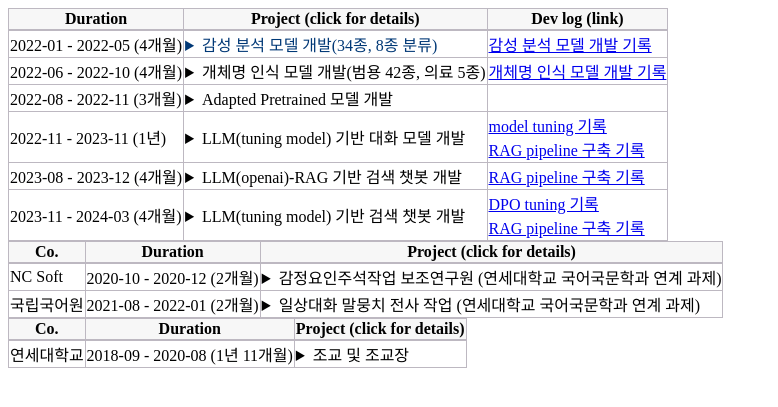
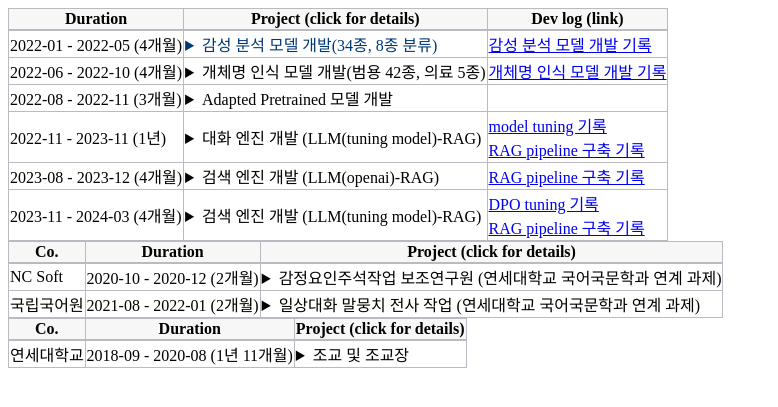
Before and after one commit to finddme/finddme.github.io, a Jekyll site: the page built from _posts/2022-01-01-Project.md, in a window 1280 px wide. Shown: the top 407 px of the page, without its empty margins (0-778 px from the left). Built offline with Jekyll 4.4.1, drawn with Linux system fonts in a browser that asks for light colours.

Commit message:
Update 2022-01-01-Project.md

```diff
--- a/_posts/2022-01-01-Project.md
+++ b/_posts/2022-01-01-Project.md
@@ -192,7 +192,7 @@
          <td class="line">
            <details>
            <summary style="cursor: pointer;" onmouseover="this.style.fontWeight='bold'; this.style.color='#003876'; this.style.backgroundColor='#f2f2f2'" onmouseout="this.style.fontWeight=''; this.style.color=''; this.style.backgroundColor=''"><span class="glyphicon glyphicon-menu-right"></span>
-            <span class="glyphicon glyphicon-option-horizontal" style="display:none"></span>LLM(tuning model) 기반 대화 모델 개발</summary>
+            <span class="glyphicon glyphicon-option-horizontal" style="display:none"></span>대화 엔진 개발 (LLM(tuning model)-RAG)</summary>
              <br>
               -> 역사 인물 복원 사업에 사용 중(김구, 윤봉길, 안중근 기념관 키오스크 전시)
               <li><strong>프로젝트 정의</strong></li>
@@ -233,7 +233,7 @@
          <td class="line">
            <details>
            <summary style="cursor: pointer;" onmouseover="this.style.fontWeight='bold'; this.style.color='#003876'; this.style.backgroundColor='#f2f2f2'" onmouseout="this.style.fontWeight=''; this.style.color=''; this.style.backgroundColor=''"><span class="glyphicon glyphicon-menu-right"></span>
-            <span class="glyphicon glyphicon-option-horizontal" style="display:none"></span>LLM(openai)-RAG 기반 검색 챗봇 개발</summary>
+            <span class="glyphicon glyphicon-option-horizontal" style="display:none"></span>검색 엔진 개발 (LLM(openai)-RAG)</summary>
              <br>
               -> 행정연구원 보고서 검색 플랫폼 검색 엔진으로 내장
               <li><strong>프로젝트 정의</strong></li>
@@ -276,7 +276,7 @@
          <td class="line">
            <details>
            <summary style="cursor: pointer;" onmouseover="this.style.fontWeight='bold'; this.style.color='#003876'; this.style.backgroundColor='#f2f2f2'" onmouseout="this.style.fontWeight=''; this.style.color=''; this.style.backgroundColor=''"><span class="glyphicon glyphicon-menu-right"></span>
-            <span class="glyphicon glyphicon-option-horizontal" style="display:none"></span>LLM(tuning model) 기반 검색 챗봇 개발</summary>
+            <span class="glyphicon glyphicon-option-horizontal" style="display:none"></span>검색 엔진 개발 (LLM(tuning model)-RAG)</summary>
              <br>
               -> 국방 연구원 보고서 검색 시스템(폐쇄망) 검색 엔진으로 내장
               <li><strong>프로젝트 정의</strong></li>
```
